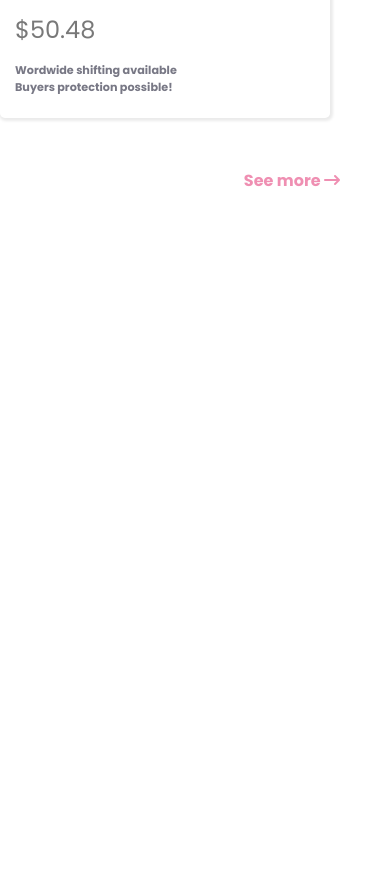
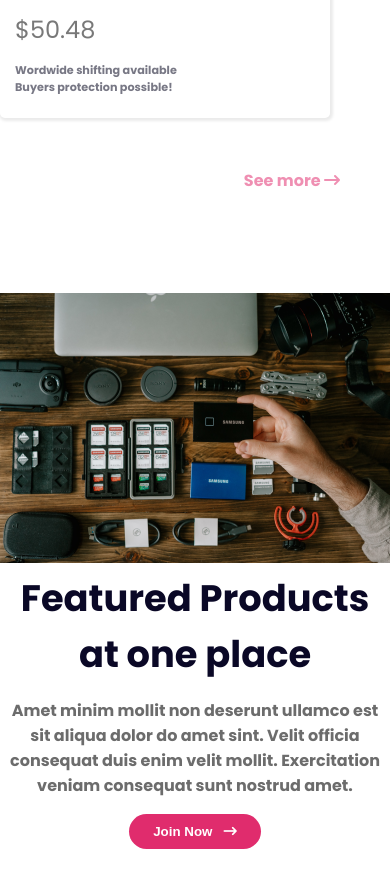
Before and after one commit to dev-peyas9911/Influence-gear-website, a plain HTML site: page index.html in a window 390 px wide. Shown: the part 5546-6434 px from the top of the page. Before the commit the page ends 5839 px from the top, so only its background shows below. Drawn offline with Linux system fonts and the light colour scheme.

Commit message:
Added Featured section with responsive

```diff
--- a/index.html
+++ b/index.html
@@ -129,6 +129,17 @@
             </div>
             <p class="parent-description">See more <i class="fa-solid fa-arrow-right-long"></i></p>
         </section>
+        <section class="feature-container display-flex">
+            <div class="feature-image">
+                <img src="./images/gear.png" alt="">
+            </div>
+            <div class="feature-content">
+                <h3 class="feature-title">Featured Products at one place</h3>
+                <p class="feature-description">Amet minim mollit non deserunt ullamco est sit aliqua dolor do amet sint.
+                    Velit officia consequat duis enim velit mollit. Exercitation veniam consequat sunt nostrud amet.</p>
+                <button class="btn-primary">Join Now&nbsp;&nbsp; <i class="fa-solid fa-arrow-right-long"></i></button>
+            </div>
+        </section>
     </main>
 </body>
 
--- a/styles/influence.css
+++ b/styles/influence.css
@@ -24,6 +24,7 @@ body {
     color: #ffffff;
     padding: 10px 24px;
     border: none;
+    cursor: pointer;
 }
 
 /* Header Styles Starts Here */
@@ -183,8 +184,37 @@ body {
     margin-bottom: 15px;
 }
 
+/* Featured sectin styles here */
+.feature-container {
+    /* border: 2px solid red; */
+    max-width: 1110px;
+    margin: 0 auto 100px;
+    column-gap: 96px;
+    align-items: center;
+}
 
+.feature-image {
+    border-radius: 7px;
+}
 
+.feature-content {
+    max-width: 610px;
+    height: 220px;
+}
+
+.feature-title {
+    font-size: 2.3rem;
+    font-weight: 700;
+    color: #0A0826;
+    margin-bottom: 16px;
+}
+
+.feature-description {
+    max-width: 500px;
+    font-weight: 700;
+    color: #6C6C6C;
+    margin-bottom: 16px;
+}
 
 
 /* Responsive for small devices */
@@ -222,6 +252,12 @@ body {
         grid-template-columns: repeat(1, 1fr);
     }
 
-
+    /* feature section styles here */
+    .feature-container {
+        flex-direction: column;
+    }
+    .feature-content {
+        text-align: center;
+    }
 
 }
```
